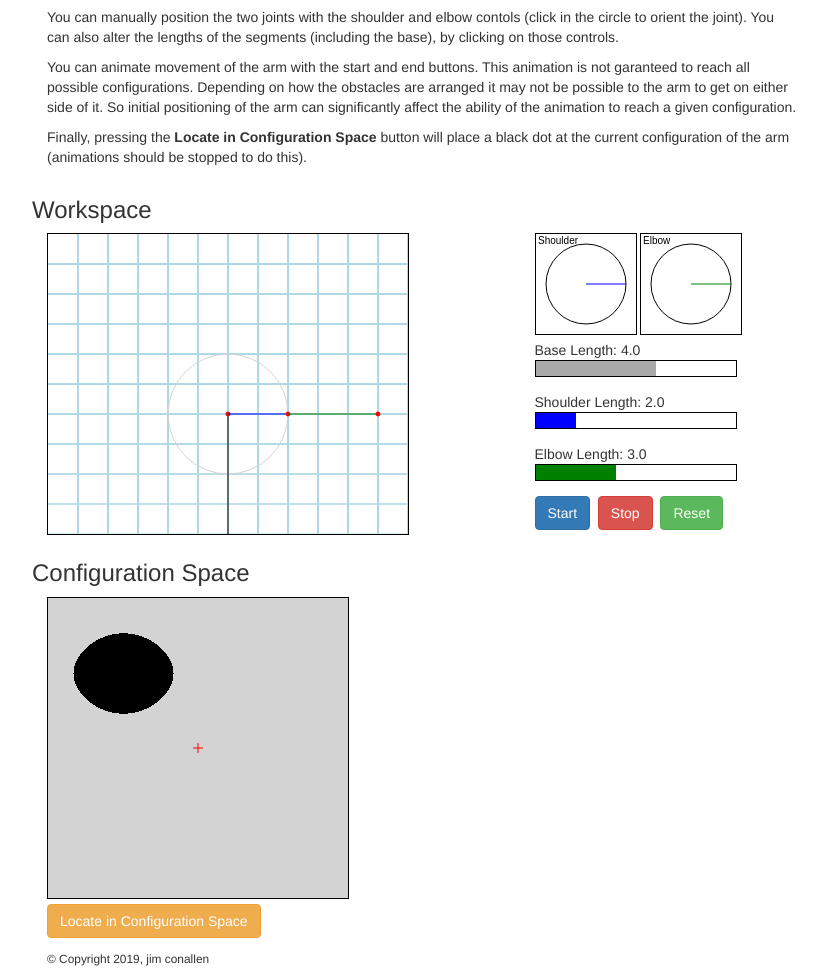
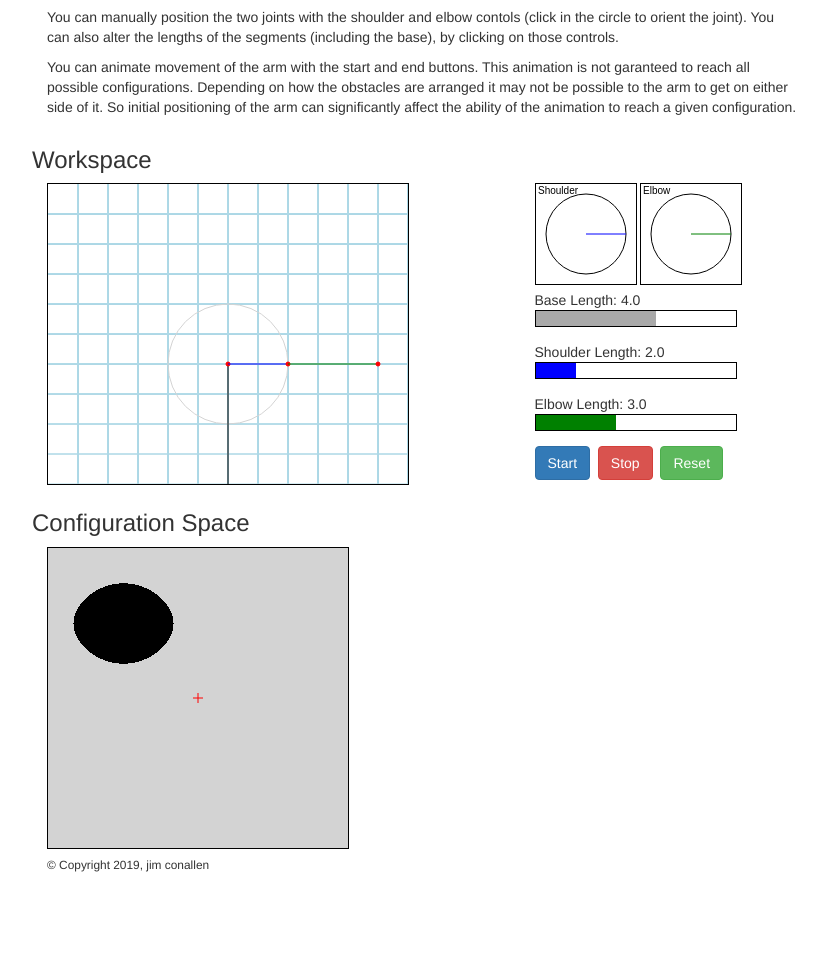
Before and after one commit to jconallen/configuration-and-workspace, a plain HTML site: page index.html in a window 1280 px wide. Shown: the part 500-1468 px from the top of the page, without its empty margins (23-849 px from the left). After the commit the page ends 1374 px from the top, so only its background shows below. Drawn offline with nearby package versions, Linux system fonts and the light colour scheme; some packages are replaced by stand-ins of ours.

Commit message:
locate button no longer necessary

```diff
--- a/index.html
+++ b/index.html
@@ -74,11 +74,6 @@
             positioning of the arm can significantly affect the ability of the
             animation to reach a given configuration.
           </p>
-          <p>
-            Finally, pressing the <b>Locate in Configuration Space</b> button
-            will place a black dot at the current configuration of the arm
-            (animations should be stopped to do this).
-          </p>
         </div>
       </div>
 
@@ -143,15 +138,6 @@
               id="configuration-space"
               style="border: 1px solid #000000;"
             ></canvas>
-            <p>
-              <button
-                class="btn btn-warning"
-                id="start"
-                onclick="drawConfiguration()"
-              >
-                Locate in Configuration Space
-              </button>
-            </p>
           </div>
         </div>
       </div>
```
